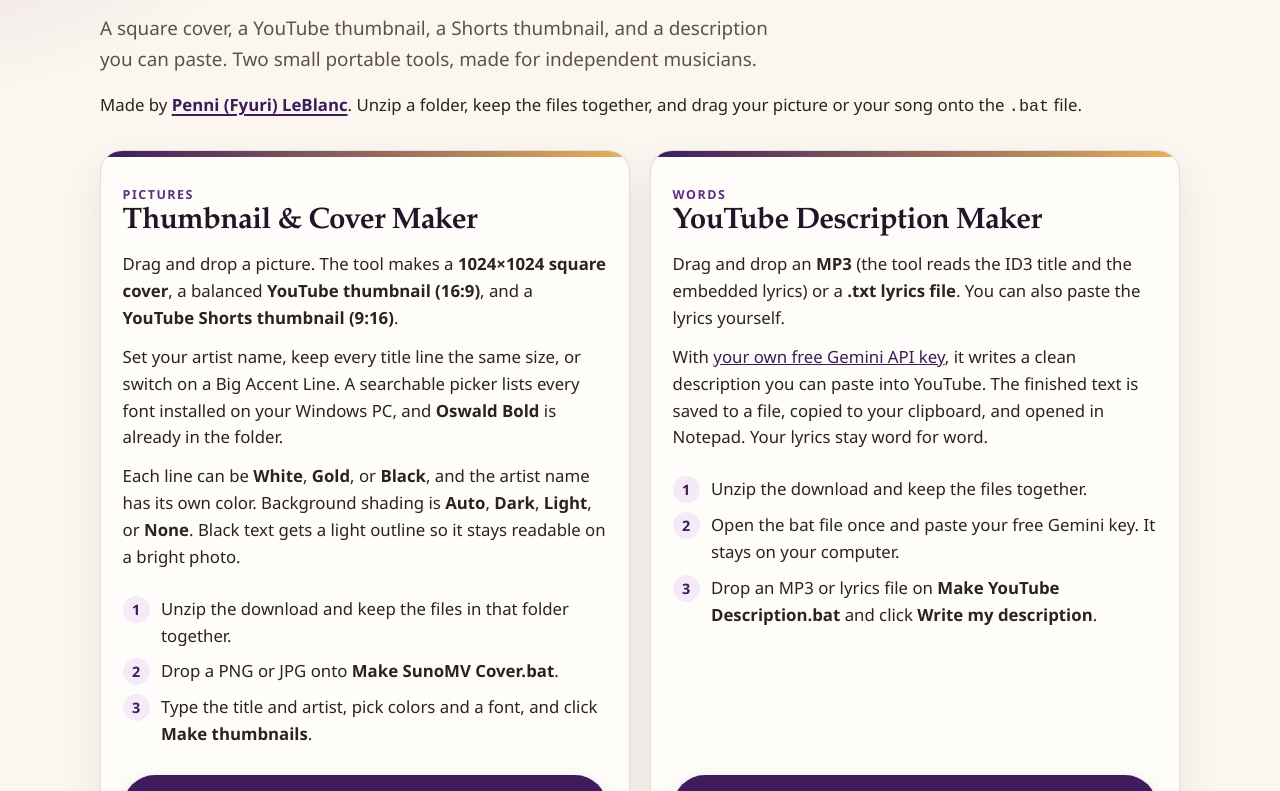
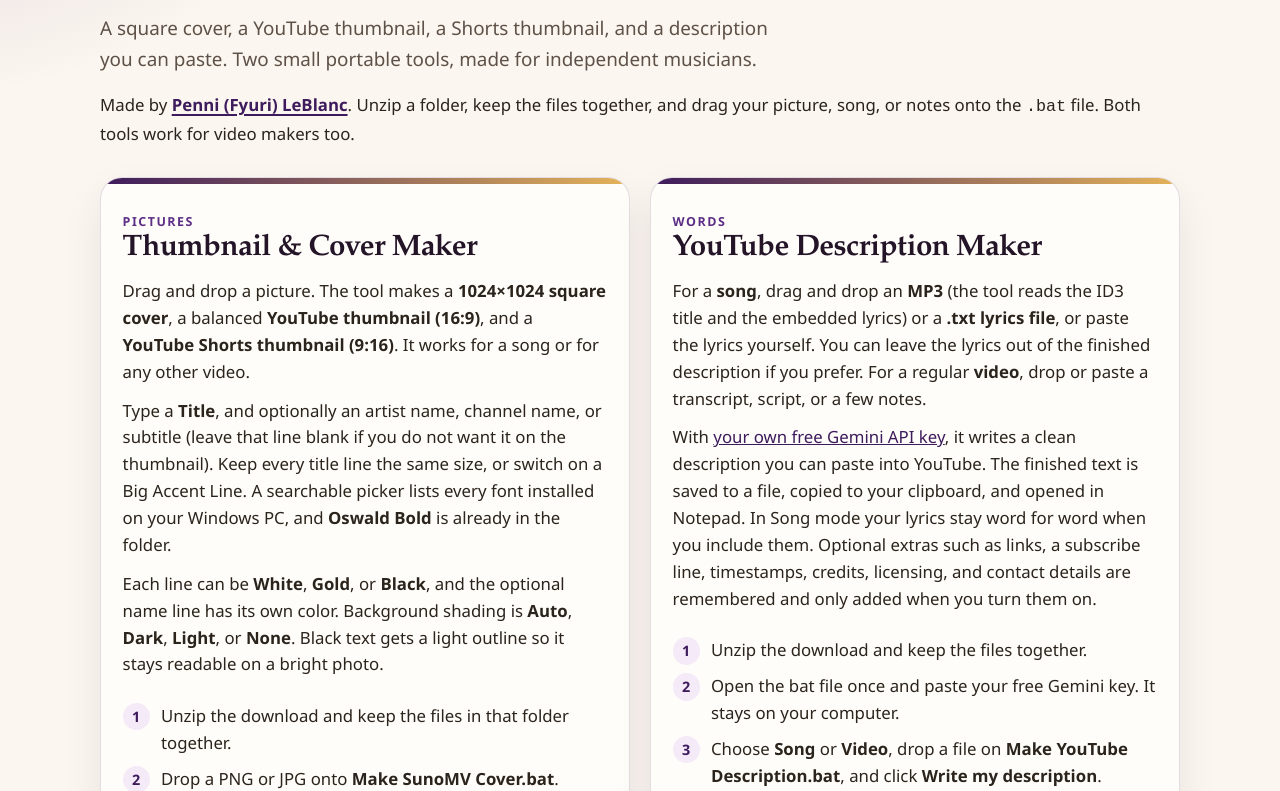
Before and after one commit to aerfren/music_creator_tools, a plain HTML site: page docs/index.html in a window 1280 px wide. Shown: the part 161-952 px from the top of the page. Drawn offline with Linux system fonts and the light colour scheme.

Commit message:
Add Song and Video modes plus optional extras for both tools. (#2)
Thumbnail covers can omit the artist line, and the description maker can write song or regular-video descriptions with remembered options.

Co-authored-by: Cursor Agent <cursoragent@cursor.com>
Co-authored-by: aerfren <aerfren@users.noreply.github.com>

```diff
--- a/docs/index.html
+++ b/docs/index.html
@@ -261,7 +261,7 @@
       <p class="eyebrow">Free Windows tools</p>
       <h1>Music Creator Tools</h1>
       <p class="lead">A square cover, a YouTube thumbnail, a Shorts thumbnail, and a description you can paste. Two small portable tools, made for independent musicians.</p>
-      <p class="credit">Made by <a href="https://www.youtube.com/@fyurileblanc7206">Penni (Fyuri) LeBlanc</a>. Unzip a folder, keep the files together, and drag your picture or your song onto the <code>.bat</code> file.</p>
+      <p class="credit">Made by <a href="https://www.youtube.com/@fyurileblanc7206">Penni (Fyuri) LeBlanc</a>. Unzip a folder, keep the files together, and drag your picture, song, or notes onto the <code>.bat</code> file. Both tools work for video makers too.</p>
     </div>
   </header>
 
@@ -271,13 +271,13 @@
         <article class="card">
           <p class="kicker">Pictures</p>
           <h2>Thumbnail &amp; Cover Maker</h2>
-          <p>Drag and drop a picture. The tool makes a <strong>1024×1024 square cover</strong>, a balanced <strong>YouTube thumbnail (16:9)</strong>, and a <strong>YouTube Shorts thumbnail (9:16)</strong>.</p>
-          <p>Set your artist name, keep every title line the same size, or switch on a Big Accent Line. A searchable picker lists every font installed on your Windows PC, and <strong>Oswald Bold</strong> is already in the folder.</p>
-          <p>Each line can be <strong>White</strong>, <strong>Gold</strong>, or <strong>Black</strong>, and the artist name has its own color. Background shading is <strong>Auto</strong>, <strong>Dark</strong>, <strong>Light</strong>, or <strong>None</strong>. Black text gets a light outline so it stays readable on a bright photo.</p>
+          <p>Drag and drop a picture. The tool makes a <strong>1024×1024 square cover</strong>, a balanced <strong>YouTube thumbnail (16:9)</strong>, and a <strong>YouTube Shorts thumbnail (9:16)</strong>. It works for a song or for any other video.</p>
+          <p>Type a <strong>Title</strong>, and optionally an artist name, channel name, or subtitle (leave that line blank if you do not want it on the thumbnail). Keep every title line the same size, or switch on a Big Accent Line. A searchable picker lists every font installed on your Windows PC, and <strong>Oswald Bold</strong> is already in the folder.</p>
+          <p>Each line can be <strong>White</strong>, <strong>Gold</strong>, or <strong>Black</strong>, and the optional name line has its own color. Background shading is <strong>Auto</strong>, <strong>Dark</strong>, <strong>Light</strong>, or <strong>None</strong>. Black text gets a light outline so it stays readable on a bright photo.</p>
           <ol class="steps">
             <li><span>Unzip the download and keep the files in that folder together.</span></li>
             <li><span>Drop a PNG or JPG onto <strong>Make SunoMV Cover.bat</strong>.</span></li>
-            <li><span>Type the title and artist, pick colors and a font, and click <strong>Make thumbnails</strong>.</span></li>
+            <li><span>Type the title (artist / channel / subtitle is optional), pick colors and a font, and click <strong>Make thumbnails</strong>.</span></li>
           </ol>
           <a class="download" href="downloads/thumbnail-maker.zip" download="thumbnail-maker.zip"><span>Download Thumbnail &amp; Cover Maker</span><small>ZIP · 57 KB</small></a>
         </article>
@@ -285,14 +285,14 @@
         <article class="card">
           <p class="kicker">Words</p>
           <h2>YouTube Description Maker</h2>
-          <p>Drag and drop an <strong>MP3</strong> (the tool reads the ID3 title and the embedded lyrics) or a <strong>.txt lyrics file</strong>. You can also paste the lyrics yourself.</p>
-          <p>With <a href="https://aistudio.google.com/apikey">your own free Gemini API key</a>, it writes a clean description you can paste into YouTube. The finished text is saved to a file, copied to your clipboard, and opened in Notepad. Your lyrics stay word for word.</p>
+          <p>For a <strong>song</strong>, drag and drop an <strong>MP3</strong> (the tool reads the ID3 title and the embedded lyrics) or a <strong>.txt lyrics file</strong>, or paste the lyrics yourself. You can leave the lyrics out of the finished description if you prefer. For a regular <strong>video</strong>, drop or paste a transcript, script, or a few notes.</p>
+          <p>With <a href="https://aistudio.google.com/apikey">your own free Gemini API key</a>, it writes a clean description you can paste into YouTube. The finished text is saved to a file, copied to your clipboard, and opened in Notepad. In Song mode your lyrics stay word for word when you include them. Optional extras such as links, a subscribe line, timestamps, credits, licensing, and contact details are remembered and only added when you turn them on.</p>
           <ol class="steps">
             <li><span>Unzip the download and keep the files together.</span></li>
             <li><span>Open the bat file once and paste your free Gemini key. It stays on your computer.</span></li>
-            <li><span>Drop an MP3 or lyrics file on <strong>Make YouTube Description.bat</strong> and click <strong>Write my description</strong>.</span></li>
+            <li><span>Choose <strong>Song</strong> or <strong>Video</strong>, drop a file on <strong>Make YouTube Description.bat</strong>, and click <strong>Write my description</strong>.</span></li>
           </ol>
-          <a class="download" href="downloads/youtube-description-maker.zip" download="youtube-description-maker.zip"><span>Download YouTube Description Maker</span><small>ZIP · 13 KB</small></a>
+          <a class="download" href="downloads/youtube-description-maker.zip" download="youtube-description-maker.zip"><span>Download YouTube Description Maker</span><small>ZIP · 20 KB</small></a>
         </article>
       </div>
 
```
Also changed, not shown: thumbnail-maker/README.txt, youtube-description-maker/README.txt, 5 other files.
